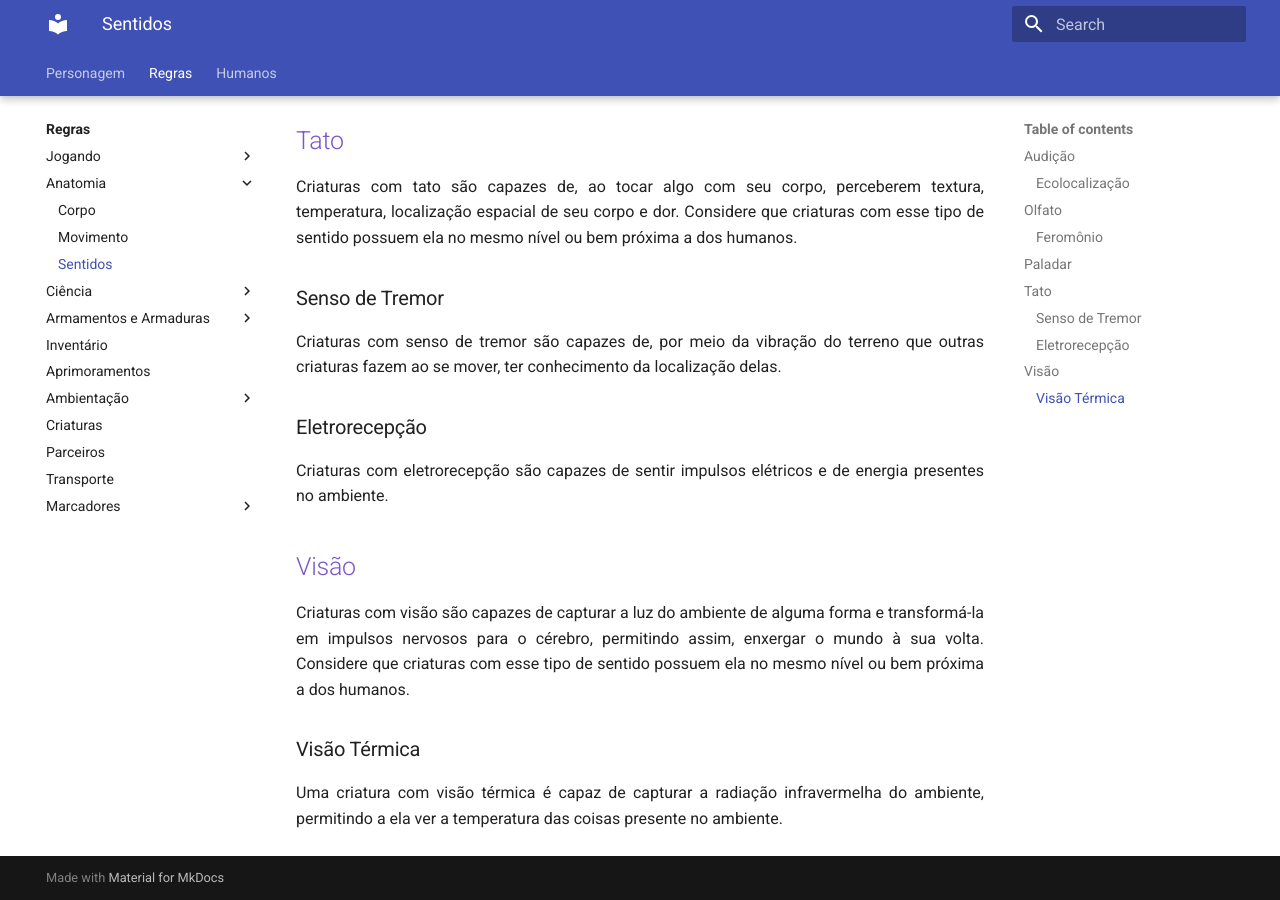
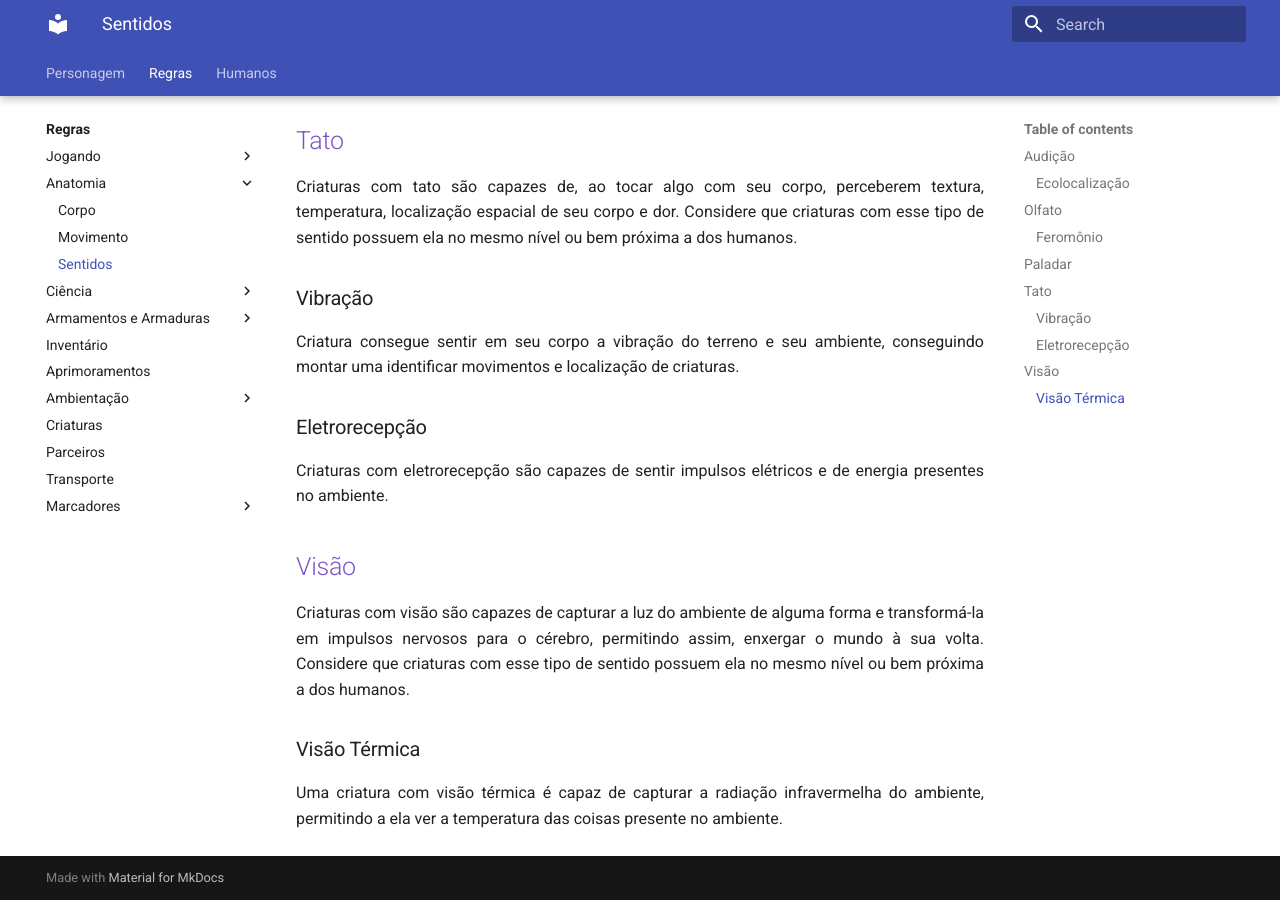
Before and after one commit to henriqueschorr/henriqueschorr.github.io, an MkDocs documentation site: the page built from docs/rules/anatomy/senses.md, in a window 1280 px wide and 900 px high, scrolled down 1100 px. Built offline with MkDocs 1.6.1 and Material for MkDocs 9.7.7, drawn with Linux system fonts in a browser that asks for light colours.

Commit message:
tremor - vibração

```diff
--- a/docs/rules/anatomy/senses.md
+++ b/docs/rules/anatomy/senses.md
@@ -18,8 +18,8 @@ Criaturas com paladar são capazes de sentir o gosto, sabor de algo que digere o
 ## Tato
 Criaturas com tato são capazes de, ao tocar algo com seu corpo, perceberem textura, temperatura, localização espacial de seu corpo e dor. Considere que criaturas com esse tipo de sentido possuem ela no mesmo nível ou bem próxima a dos humanos.
 
-### Senso de Tremor
-Criaturas com senso de tremor são capazes de, por meio da vibração do terreno que outras criaturas fazem ao se mover, ter conhecimento da localização delas.
+### Vibração
+Criatura consegue sentir em seu corpo a vibração do terreno e seu ambiente, conseguindo montar uma identificar movimentos e localização de criaturas.
 
 ### Eletrorecepção
 Criaturas com eletrorecepção são capazes de sentir impulsos elétricos e de energia presentes no ambiente.
```
Also changed, not shown: docs/species/human/ane.md (+2 -0 lines).
